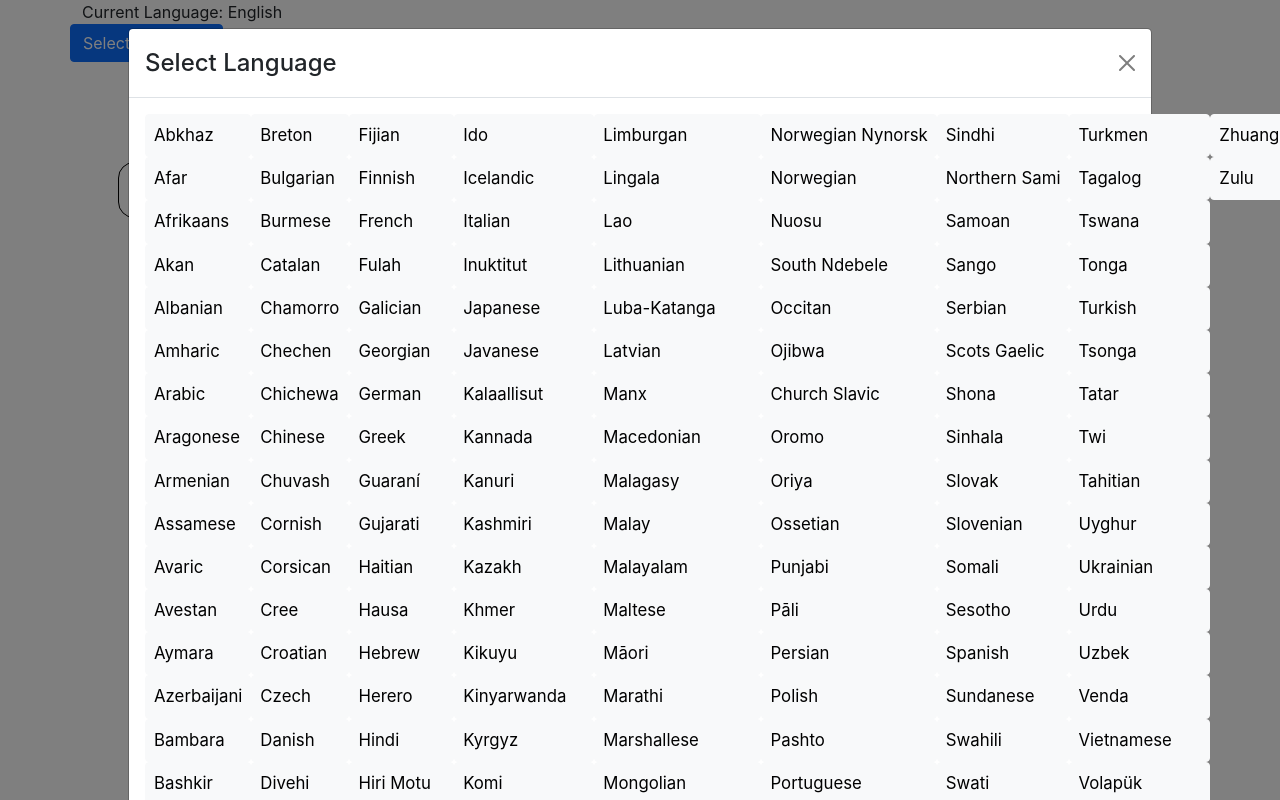
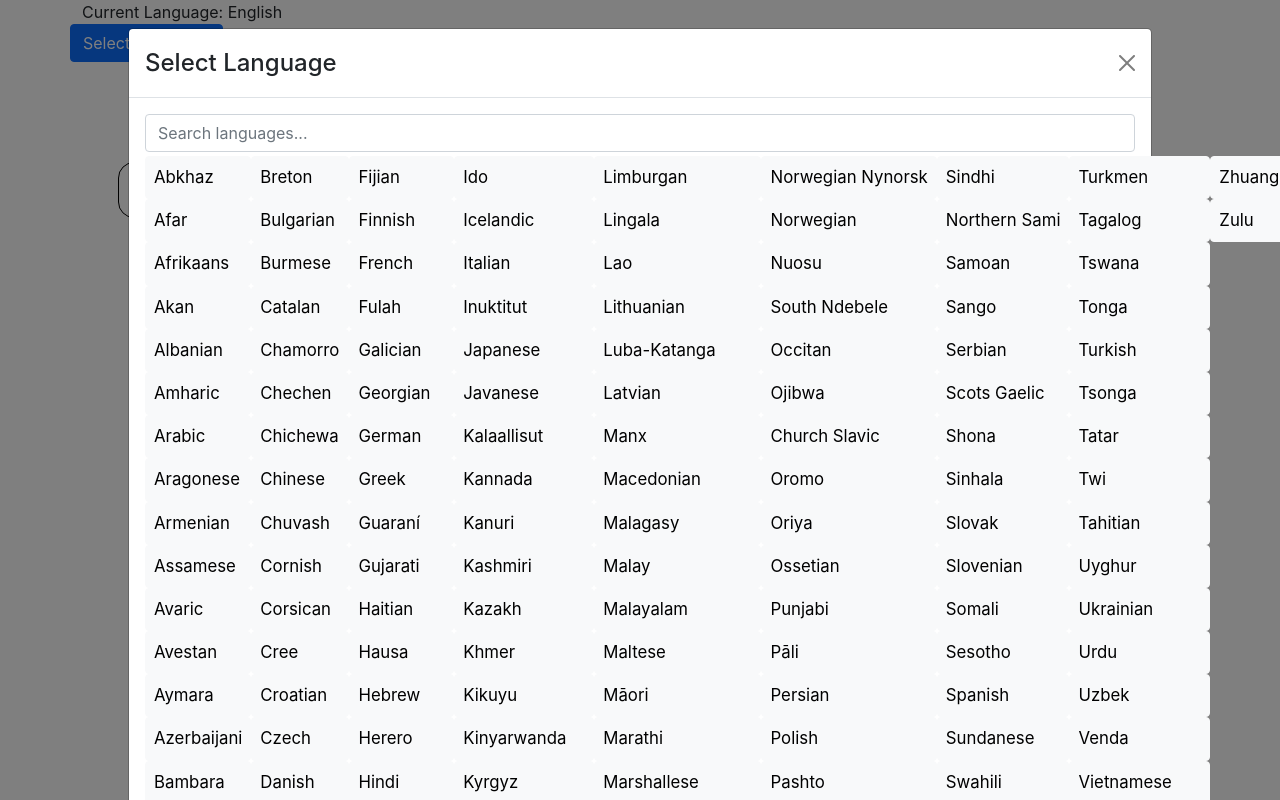
Before and after one commit to Kasaract/TypeIt, a React (Create React App) app in the folder frontend/: page / in a window 1280 px wide. Both pictures are taken after a click on the button "Select Language". Built offline with nearby package versions, Linux system fonts and the light colour scheme; no server answers; the HTML template or start-up script is replaced by a standard one.

Commit message:
Implemented language filtering

```diff
--- a/frontend/src/components/LanguageSelect/index.js
+++ b/frontend/src/components/LanguageSelect/index.js
@@ -1,11 +1,12 @@
 import { useState } from 'react';
-import { Button, Modal } from 'react-bootstrap';
+import { Button, Form, Modal } from 'react-bootstrap';
 
 import { languageCodes } from '../../languages/languageCodes.js';
 
 import './languageSelect.css';
 
 export default function LanguageSelect({ language, setLanguage, onReset }) {
+  const [filter, setFilter] = useState('');
   const [show, setShow] = useState(false);
   const handleClose = () => setShow(false);
   const handleShow = () => setShow(true);
@@ -14,6 +15,10 @@ export default function LanguageSelect({ language, setLanguage, onReset }) {
     setLanguage(lang);
     setShow(false);
     onReset();
+  };
+
+  const onFilterChange = (newFilter) => {
+    setFilter(newFilter);
   };
 
   return (
@@ -29,12 +34,22 @@ export default function LanguageSelect({ language, setLanguage, onReset }) {
         </Modal.Header>
 
         <Modal.Body>
+          <Form.Control
+            type="text"
+            placeholder="Search languages..."
+            value={filter}
+            onChange={(e) => onFilterChange(e.target.value)}
+            className="mb-1"
+          />
           <div
             className="d-flex flex-column flex-wrap"
             style={{ maxHeight: '125vh' }}
           >
             {Object.keys(languageCodes).map((lang) => {
               return (
+                new RegExp(filter.toLowerCase(), 'g').test(
+                  languageCodes[lang].name.toLowerCase()
+                ) && (
                   <Button
                     variant="light"
                     className="p-2 text-start"
@@ -46,6 +61,7 @@ export default function LanguageSelect({ language, setLanguage, onReset }) {
                   >
                     {languageCodes[lang].name}
                   </Button>
+                )
               );
             })}
           </div>
```
Lines whose indentation alone changed are shown as unchanged.
